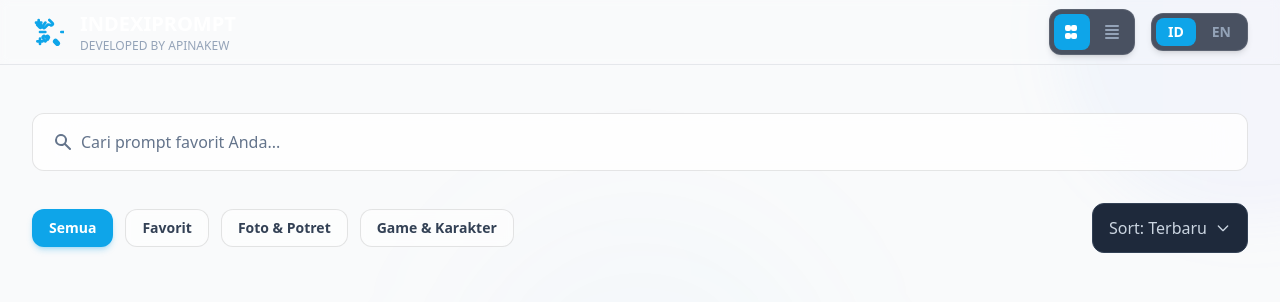
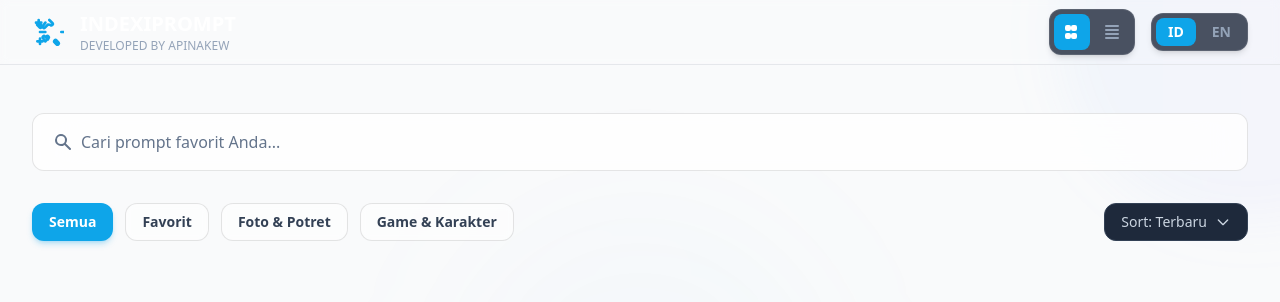
Before and after one commit to momokijaya/indexiprompt, a plain HTML site: page index.html in a window 1280 px wide. Shown: the top 302 px of the page. Drawn offline with nearby package versions, Linux system fonts and the light colour scheme.

Commit message:
index.html

```diff
--- a/index.html
+++ b/index.html
@@ -95,7 +95,7 @@
                 <!-- Category Filters -->
                 <div id="category-filters-container" class="flex flex-wrap justify-center gap-3"></div>
                 <!-- Sort Dropdown -->
-                <div id="sort-dropdown-container" class="relative"></div>
+                <div id="sort-dropdown-container" class="relative w-full sm:w-auto"></div>
             </div>
 
             <!-- Prompt Grid -->
@@ -411,11 +411,11 @@ document.addEventListener('DOMContentLoaded', () => {
         };
 
         sortDropdownContainer.innerHTML = `
-            <button id="sort-dropdown-btn" class="w-full sm:w-auto flex items-center justify-between text-left px-4 py-3 bg-slate-800 border border-slate-700 rounded-xl text-slate-300">
+            <button id="sort-dropdown-btn" class="w-full sm:w-auto flex items-center justify-between text-left px-4 py-2 bg-slate-800 border border-slate-700 rounded-xl text-slate-300 text-sm">
                 <span>Sort: ${sortOptions[state.sortBy]}</span>
                 <svg class="w-4 h-4 ml-2" fill="none" stroke="currentColor" viewBox="0 0 24 24"><path stroke-linecap="round" stroke-linejoin="round" stroke-width="2" d="M19 9l-7 7-7-7"></path></svg>
             </button>
-            <div id="sort-dropdown-menu" class="absolute mt-2 w-full sm:w-48 bg-slate-800 border border-slate-700 rounded-xl shadow-lg z-50 hidden">
+            <div id="sort-dropdown-menu" class="absolute mt-2 w-full sm:w-48 bg-slate-800 border border-slate-700 rounded-xl shadow-lg z-50 hidden right-0">
                 <a href="#" class="block px-4 py-2 text-sm text-slate-300 hover:bg-slate-700" data-sort="latest">${strings.sortLatest}</a>
                 <a href="#" class="block px-4 py-2 text-sm text-slate-300 hover:bg-slate-700" data-sort="trending">${strings.sortTrending}</a>
                 <a href="#" class="block px-4 py-2 text-sm text-slate-300 hover:bg-slate-700" data-sort="random">${strings.sortRandom}</a>
@@ -425,7 +425,10 @@ document.addEventListener('DOMContentLoaded', () => {
         const btn = document.getElementById('sort-dropdown-btn');
         const menu = document.getElementById('sort-dropdown-menu');
 
-        btn.onclick = () => menu.classList.toggle('hidden');
+        btn.onclick = (e) => {
+            e.stopPropagation();
+            menu.classList.toggle('hidden');
+        }
 
         document.querySelectorAll('#sort-dropdown-menu a').forEach(link => {
             link.onclick = (e) => {
@@ -438,11 +441,11 @@ document.addEventListener('DOMContentLoaded', () => {
         });
 
         // Hide dropdown if clicked outside
-        window.onclick = (event) => {
-            if (!event.target.matches('#sort-dropdown-btn, #sort-dropdown-btn *')) {
+        window.addEventListener('click', (event) => {
+            if (!sortDropdownContainer.contains(event.target)) {
                 menu.classList.add('hidden');
             }
-        };
+        });
     }
 
     function renderCategoryFilters(strings) {
```
